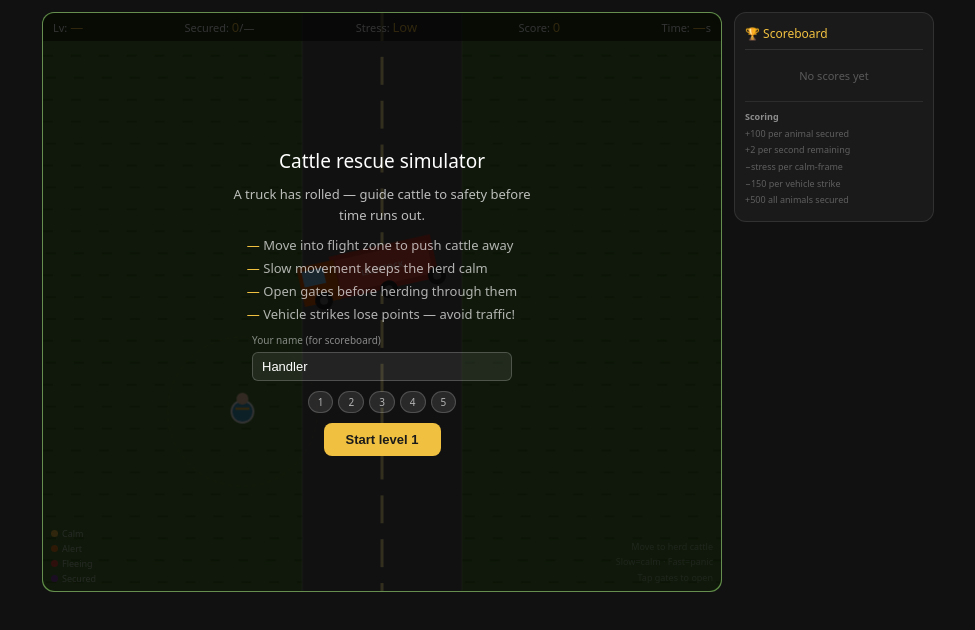
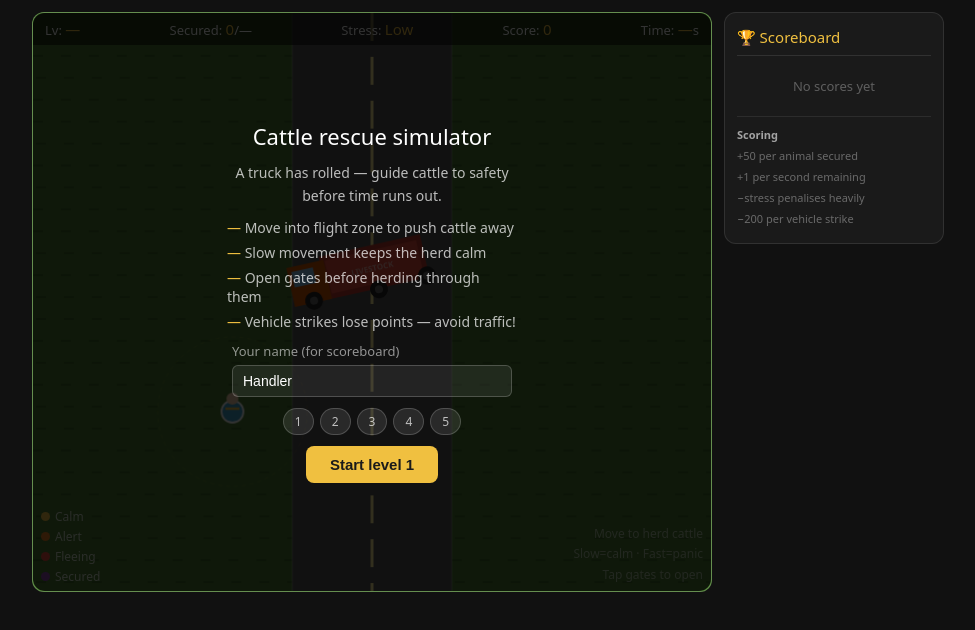
Before and after one commit to animalscience-unisq/cattle-truck-rescue, a plain HTML site: page index.html in a window 1280 px wide. Shown: the whole page, without its empty margins (152-1127 px from the left). Drawn offline with Linux system fonts and the light colour scheme.

Commit message:
Add files via upload

```diff
--- a/index.html
+++ b/index.html
@@ -25,61 +25,61 @@ body { display: flex; flex-direction: row; align-items: flex-start; justify-cont
 canvas { position: absolute; top: 0; left: 0; width: 100%; height: 100%; touch-action: none; }
 
 /* ── HUD ── */
-#hud { position: absolute; top: 0; left: 0; right: 0; padding: 5px 10px; display: flex; justify-content: space-between; align-items: center; background: rgba(0,0,0,0.55); z-index: 10; gap: 4px; flex-wrap: wrap; }
-.hi { color: #fff; font-size: 11px; font-weight: 500; white-space: nowrap; }
-.hv { color: #f0c040; font-size: 13px; }
-#stress-bar { position: absolute; top: 32px; left: 0; right: 0; height: 3px; z-index: 10; transition: background 0.3s; }
-#msg { position: absolute; top: 38px; left: 0; right: 0; text-align: center; font-size: 11px; font-weight: 500; color: #fff; text-shadow: 0 1px 3px rgba(0,0,0,0.8); pointer-events: none; z-index: 10; opacity: 0; transition: opacity 0.4s; }
-@media (max-width: 480px) { .hi { font-size: 10px; } .hv { font-size: 12px; } }
+#hud { position: absolute; top: 0; left: 0; right: 0; padding: 6px 12px; display: flex; justify-content: space-between; align-items: center; background: rgba(0,0,0,0.55); z-index: 10; gap: 4px; flex-wrap: wrap; }
+.hi { color: #fff; font-size: 13px; font-weight: 500; white-space: nowrap; }
+.hv { color: #f0c040; font-size: 15px; }
+#stress-bar { position: absolute; top: 36px; left: 0; right: 0; height: 3px; z-index: 10; transition: background 0.3s; }
+#msg { position: absolute; top: 42px; left: 0; right: 0; text-align: center; font-size: 13px; font-weight: 500; color: #fff; text-shadow: 0 1px 3px rgba(0,0,0,0.8); pointer-events: none; z-index: 10; opacity: 0; transition: opacity 0.4s; }
+@media (max-width: 480px) { .hi { font-size: 12px; } .hv { font-size: 14px; } }
 
 /* ── Legend / tip ── */
-#legend { position: absolute; bottom: 6px; left: 8px; z-index: 10; display: flex; flex-direction: column; gap: 2px; }
-.leg { display: flex; align-items: center; gap: 4px; font-size: 9px; color: rgba(255,255,255,0.65); }
-.dot { width: 7px; height: 7px; border-radius: 50%; flex-shrink: 0; }
-#tip { position: absolute; bottom: 6px; right: 8px; font-size: 9px; color: rgba(255,255,255,0.45); z-index: 10; text-align: right; line-height: 1.7; }
+#legend { position: absolute; bottom: 6px; left: 8px; z-index: 10; display: flex; flex-direction: column; gap: 3px; }
+.leg { display: flex; align-items: center; gap: 5px; font-size: 12px; color: rgba(255,255,255,0.75); }
+.dot { width: 9px; height: 9px; border-radius: 50%; flex-shrink: 0; }
+#tip { position: absolute; bottom: 6px; right: 8px; font-size: 12px; color: rgba(255,255,255,0.55); z-index: 10; text-align: right; line-height: 1.7; }
 @media (max-width: 480px) { #tip { display: none; } }
 
 /* ── Overlay ── */
-#overlay { position: absolute; inset: 0; display: flex; align-items: center; justify-content: center; background: rgba(0,0,0,0.8); border-radius: inherit; z-index: 30; flex-direction: column; gap: 10px; padding: 18px; overflow-y: auto; }
-#overlay h2 { color: #fff; font-size: 19px; font-weight: 500; text-align: center; }
-#overlay .sub { color: rgba(255,255,255,0.72); font-size: 13px; text-align: center; max-width: 300px; line-height: 1.6; }
-#overlay ul { color: rgba(255,255,255,0.68); font-size: 13px; list-style: none; display: flex; flex-direction: column; gap: 5px; max-width: 280px; }
+#overlay { position: absolute; inset: 0; display: flex; align-items: center; justify-content: center; background: rgba(0,0,0,0.8); border-radius: inherit; z-index: 30; flex-direction: column; gap: 11px; padding: 20px; overflow-y: auto; }
+#overlay h2 { color: #fff; font-size: 22px; font-weight: 500; text-align: center; }
+#overlay .sub { color: rgba(255,255,255,0.72); font-size: 14px; text-align: center; max-width: 310px; line-height: 1.6; }
+#overlay ul { color: rgba(255,255,255,0.72); font-size: 14px; list-style: none; display: flex; flex-direction: column; gap: 6px; max-width: 290px; }
 #overlay ul li::before { content: "— "; color: #f0c040; }
-.btn { background: #f0c040; color: #1a1a1a; border: none; border-radius: 8px; padding: 9px 22px; font-size: 13px; font-weight: 600; cursor: pointer; touch-action: manipulation; }
+.btn { background: #f0c040; color: #1a1a1a; border: none; border-radius: 8px; padding: 10px 24px; font-size: 15px; font-weight: 600; cursor: pointer; touch-action: manipulation; }
 .btn:active { background: #d4a820; }
-.btn-ghost { background: transparent; color: #f0c040; border: 1.5px solid #f0c040; border-radius: 8px; padding: 8px 14px; font-size: 12px; font-weight: 500; cursor: pointer; touch-action: manipulation; }
+.btn-ghost { background: transparent; color: #f0c040; border: 1.5px solid #f0c040; border-radius: 8px; padding: 9px 16px; font-size: 14px; font-weight: 500; cursor: pointer; touch-action: manipulation; }
 .btn-ghost:active { background: rgba(240,192,64,0.12); }
-.level-pills { display: flex; gap: 5px; flex-wrap: wrap; justify-content: center; }
-.pill { background: rgba(255,255,255,0.1); color: rgba(255,255,255,0.65); border: 1px solid rgba(255,255,255,0.18); border-radius: 20px; padding: 3px 9px; font-size: 10px; }
+.level-pills { display: flex; gap: 6px; flex-wrap: wrap; justify-content: center; }
+.pill { background: rgba(255,255,255,0.1); color: rgba(255,255,255,0.7); border: 1px solid rgba(255,255,255,0.18); border-radius: 20px; padding: 4px 11px; font-size: 12px; }
 .pill.done { background: rgba(240,192,64,0.18); color: #f0c040; border-color: rgba(240,192,64,0.35); }
 .pill.active { background: #f0c040; color: #1a1a1a; border-color: #f0c040; }
 
 /* ── Score breakdown ── */
-.score-breakdown { display: flex; flex-direction: column; gap: 4px; width: 100%; max-width: 260px; background: rgba(255,255,255,0.06); border-radius: 8px; padding: 9px 13px; }
-.sb-row { display: flex; justify-content: space-between; font-size: 11px; color: rgba(255,255,255,0.75); }
-.sb-row.total { border-top: 1px solid rgba(255,255,255,0.15); margin-top: 4px; padding-top: 5px; font-weight: 600; color: #f0c040; font-size: 13px; }
+.score-breakdown { display: flex; flex-direction: column; gap: 5px; width: 100%; max-width: 280px; background: rgba(255,255,255,0.06); border-radius: 8px; padding: 11px 14px; }
+.sb-row { display: flex; justify-content: space-between; font-size: 13px; color: rgba(255,255,255,0.78); }
+.sb-row.total { border-top: 1px solid rgba(255,255,255,0.15); margin-top: 5px; padding-top: 6px; font-weight: 600; color: #f0c040; font-size: 15px; }
 .sb-row .neg { color: #e74c3c; }
 .sb-row .pos { color: #2ecc71; }
 
 /* ── Name input ── */
-#name-input-wrap { display: flex; flex-direction: column; gap: 5px; width: 100%; max-width: 260px; }
-#name-input-wrap label { font-size: 10px; color: rgba(255,255,255,0.5); }
-#player-name { background: rgba(255,255,255,0.08); border: 1px solid rgba(255,255,255,0.2); border-radius: 6px; padding: 6px 9px; color: #fff; font-size: 13px; width: 100%; outline: none; -webkit-appearance: none; }
+#name-input-wrap { display: flex; flex-direction: column; gap: 5px; width: 100%; max-width: 280px; }
+#name-input-wrap label { font-size: 13px; color: rgba(255,255,255,0.55); }
+#player-name { background: rgba(255,255,255,0.08); border: 1px solid rgba(255,255,255,0.2); border-radius: 6px; padding: 7px 10px; color: #fff; font-size: 14px; width: 100%; outline: none; -webkit-appearance: none; }
 #player-name:focus { border-color: #f0c040; }
 
 /* ── Scoreboard panel ── */
-#scoreboard { width: 200px; flex-shrink: 0; background: rgba(255,255,255,0.04); border: 0.5px solid rgba(255,255,255,0.1); border-radius: 12px; padding: 12px 10px; display: flex; flex-direction: column; gap: 8px; }
+#scoreboard { width: 220px; flex-shrink: 0; background: rgba(255,255,255,0.04); border: 0.5px solid rgba(255,255,255,0.1); border-radius: 12px; padding: 14px 12px; display: flex; flex-direction: column; gap: 9px; }
 @media (max-width: 780px) { #scoreboard { width: calc(100vw - 12px); border-radius: 10px; } }
-#scoreboard h3 { color: #f0c040; font-size: 12px; font-weight: 500; border-bottom: 1px solid rgba(255,255,255,0.1); padding-bottom: 7px; }
-.sb-entry { display: flex; flex-direction: column; gap: 2px; padding: 6px 7px; background: rgba(255,255,255,0.04); border-radius: 7px; border-left: 3px solid transparent; }
+#scoreboard h3 { color: #f0c040; font-size: 15px; font-weight: 500; border-bottom: 1px solid rgba(255,255,255,0.1); padding-bottom: 8px; }
+.sb-entry { display: flex; flex-direction: column; gap: 3px; padding: 7px 8px; background: rgba(255,255,255,0.04); border-radius: 7px; border-left: 3px solid transparent; }
 .sb-entry.rank-1 { border-left-color: #f0c040; background: rgba(240,192,64,0.07); }
 .sb-entry.rank-2 { border-left-color: #aaa; }
 .sb-entry.rank-3 { border-left-color: #c87941; }
-.sb-entry .sb-name { font-size: 11px; color: rgba(255,255,255,0.85); font-weight: 500; display: flex; justify-content: space-between; }
-.sb-entry .sb-detail { font-size: 9px; color: rgba(255,255,255,0.4); }
-.sb-entry .sb-pts { color: #f0c040; font-size: 12px; font-weight: 600; }
-.sb-empty { font-size: 11px; color: rgba(255,255,255,0.28); text-align: center; padding: 10px 0; }
-.sb-scoring { font-size: 9px; color: rgba(255,255,255,0.3); line-height: 1.85; border-top: 1px solid rgba(255,255,255,0.08); padding-top: 7px; }
+.sb-entry .sb-name { font-size: 13px; color: rgba(255,255,255,0.88); font-weight: 500; display: flex; justify-content: space-between; }
+.sb-entry .sb-detail { font-size: 11px; color: rgba(255,255,255,0.45); }
+.sb-entry .sb-pts { color: #f0c040; font-size: 14px; font-weight: 600; }
+.sb-empty { font-size: 13px; color: rgba(255,255,255,0.3); text-align: center; padding: 12px 0; }
+.sb-scoring { font-size: 11px; color: rgba(255,255,255,0.35); line-height: 1.9; border-top: 1px solid rgba(255,255,255,0.08); padding-top: 8px; }
 </style>
 </head>
 <body>
@@ -126,12 +126,11 @@ canvas { position: absolute; top: 0; left: 0; width: 100%; height: 100%; touch-a
   <h3>🏆 Scoreboard</h3>
   <div id="sb-list"><p class="sb-empty">No scores yet</p></div>
   <div class="sb-scoring">
-    <b style="color:rgba(255,255,255,0.5)">Scoring</b><br>
-    +100 per animal secured<br>
-    +2 per second remaining<br>
-    −stress per calm-frame<br>
-    −150 per vehicle strike<br>
-    +500 all animals secured
+    <b style="color:rgba(255,255,255,0.6)">Scoring</b><br>
+    +50 per animal secured<br>
+    +1 per second remaining<br>
+    −stress penalises heavily<br>
+    −200 per vehicle strike
   </div>
 </div>
 
@@ -154,11 +153,11 @@ let flashTimer = 0;
 
 // Scoring
 let liveScore = 0, stressPenaltyAccum = 0, strikeCount = 0, strikesCooldown = 0;
-const PTS_PER_ANIMAL   = 100;
-const PTS_TIME_BONUS   = 2;
-const PTS_ALL_SECURED  = 500;
-const PTS_STRIKE       = -150;
-const PTS_STRESS_FRAME = -0.05;
+const PTS_PER_ANIMAL   = 50;   // was 100 — halved so animals alone can't carry the score
+const PTS_TIME_BONUS   = 1;    // was 2 — less reward for speed
+const PTS_ALL_SECURED  = 0;    // removed — no bonus for full completion
+const PTS_STRIKE       = -200; // was -150 — heavier traffic penalty
+const PTS_STRESS_FRAME = -0.15; // was -0.05 — 3× stress drain, calm handling matters much more
 
 let scoreboard = [];
 let playerName = 'Handler'; // persists across all overlay rebuilds
@@ -707,11 +706,10 @@ function endGame(won) {
   gameActive=false;
 
   const level=LEVELS[currentLevel];
-  let timeBonus=0, allBonus=0;
+  let timeBonus=0;
   if (won===true) {
-    allBonus=PTS_ALL_SECURED;
     timeBonus=timer*PTS_TIME_BONUS;
-    liveScore+=timeBonus+allBonus;
+    liveScore+=timeBonus;
   }
   const finalScore=Math.max(0,Math.round(liveScore));
   const pct=cattleSecured/level.cattle;
@@ -746,7 +744,6 @@ function endGame(won) {
     <div class="score-breakdown">
       <div class="sb-row"><span>Animals secured (×${PTS_PER_ANIMAL})</span><span class="pos">+${animPts}</span></div>
       ${won===true?`<div class="sb-row"><span>Time bonus (${timer}s × ${PTS_TIME_BONUS})</span><span class="pos">+${timeBonus}</span></div>`:''}
-      ${won===true?`<div class="sb-row"><span>All-secured bonus</span><span class="pos">+${allBonus}</span></div>`:''}
       <div class="sb-row"><span>Stress penalty</span><span class="neg">${stressPen}</span></div>
       <div class="sb-row"><span>Vehicle strikes (×${strikeCount})</span><span class="neg">${strikePen}</span></div>
       <div class="sb-row total"><span>Final score</span><span>${finalScore}</span></div>
```
